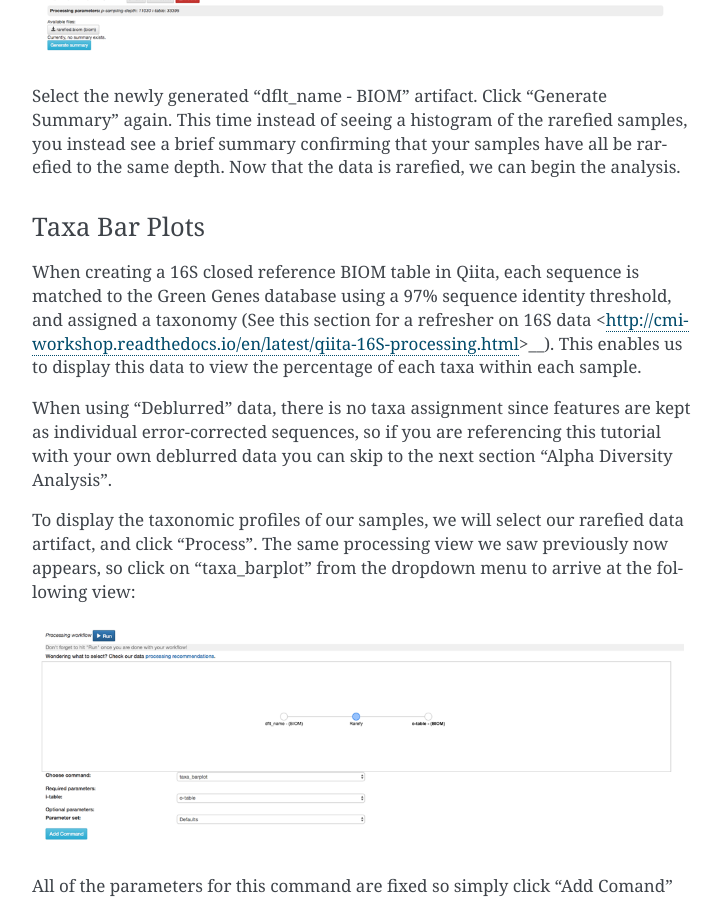
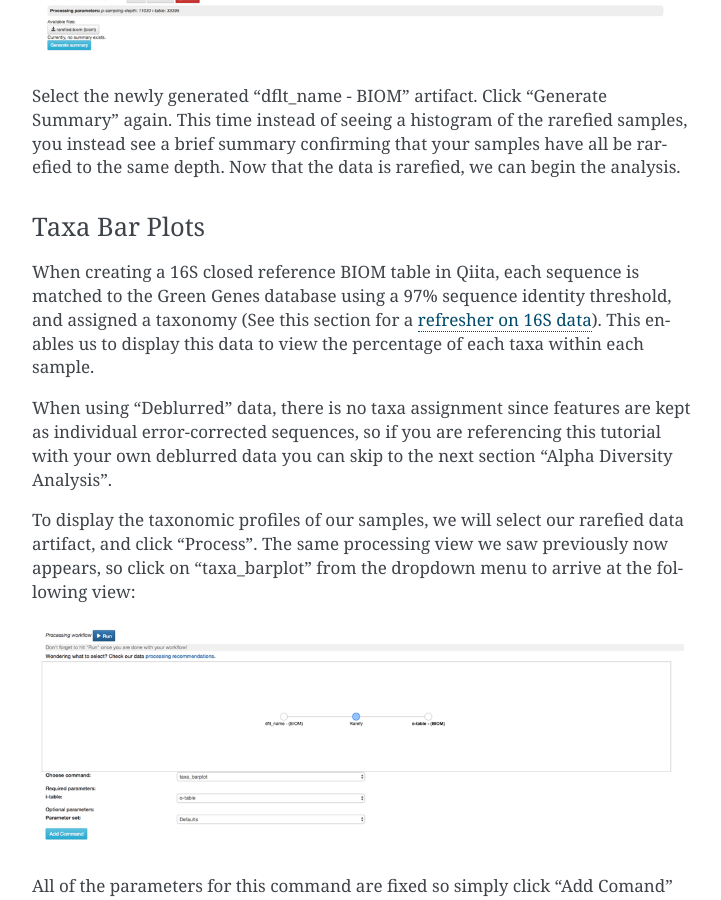
Before and after one commit to biocore/cmi-workshops, a Sphinx documentation site: the page built from docs/qiita-16S-analysis.rst, in a window 1280 px wide and 900 px high, scrolled down 6284 px. Shown: the whole window, without its empty margins (388-1109 px from the left). Built offline with Sphinx 7.4.7, drawn with Linux system fonts in a browser that asks for light colours; some of the changed text lies outside the part shown.

Commit message:
fixing links

```diff
--- a/docs/qiita-16S-analysis.rst
+++ b/docs/qiita-16S-analysis.rst
@@ -107,7 +107,7 @@
 Taxa Bar Plots
 ~~~~~~~~~~~~~~
 
-When creating a 16S closed reference BIOM table in Qiita, each sequence is matched to the Green Genes database using a 97% sequence identity threshold, and assigned a taxonomy (See this section for a refresher on 16S data <http://cmi-workshop.readthedocs.io/en/latest/qiita-16S-processing.html>__). This enables us to display this data to view the percentage of each taxa within each sample.
+When creating a 16S closed reference BIOM table in Qiita, each sequence is matched to the Green Genes database using a 97% sequence identity threshold, and assigned a taxonomy (See this section for a `refresher on 16S data <http://cmi-workshop.readthedocs.io/en/latest/qiita-16S-processing.html>`__). This enables us to display this data to view the percentage of each taxa within each sample.
 
 When using "Deblurred" data, there is no taxa assignment since features are kept as individual error-corrected sequences, so if you are referencing this tutorial with your own deblurred data you can skip to the next section "Alpha Diversity Analysis".
 
@@ -325,7 +325,7 @@
 
 Under "Select a Scale Category" you can choose the grouping of your samples. Under "Global Scaling" you can change the point size for each group on the PCoA plot.
 
-Let’s take a few minutes now to explore the various features of Emperor. Open a new browser window with the Emperor tutorial <https://biocore.github.io/emperor/tutorial_index.html#section1>__ and follow along with your test data.
+Let’s take a few minutes now to explore the various features of Emperor. Open a new browser window with the `Emperor tutorial <https://biocore.github.io/emperor/tutorial_index.html#section1>`__ and follow along with your test data.
 
 Beta Diversity Group Significance
 ^^^^^^^^^^^^^^^^^^^^^^^^^^^^^^^^^
@@ -357,7 +357,7 @@
 .. figure::  images/beta_significance_boxplot.png
    :align:   center
 
-The PERMANOVA (Permutational multivariate analysis of variance) <http://onlinelibrary.wiley.com/doi/10.1111/j.1442-9993.2001.01070.pp.x/full>__  test results will also be displayed:
+The `PERMANOVA (Permutational multivariate analysis of variance) <http://onlinelibrary.wiley.com/doi/10.1111/j.1442-9993.2001.01070.pp.x/full>`__ test results will also be displayed:
 
 .. figure::  images/permanova_results.png
    :align:   center
@@ -455,7 +455,7 @@
 .. figure::  images/filter_results_for_meta_analysis.png
    :align:   center
 
-Let’s try comparing our data to the “Global Gut” dataset of human microbiomes from the US, Africa, and South America from the study '“Human gut microbiome viewed across age and geography” by Yatsunenko et al <http://www.nature.com/nature/journal/v486/n7402/abs/nature11053.html>`__. We can search for this dataset using the DOI from the paper: 10.1038/nature11053.
+Let’s try comparing our data to the “Global Gut” dataset of human microbiomes from the US, Africa, and South America from the study `“Human gut microbiome viewed across age and geography” by Yatsunenko et al <http://www.nature.com/nature/journal/v486/n7402/abs/nature11053.html>`__. We can search for this dataset using the DOI from the paper: 10.1038/nature11053.
 
 .. figure::  images/data_comparison.png
    :align:   center
```
